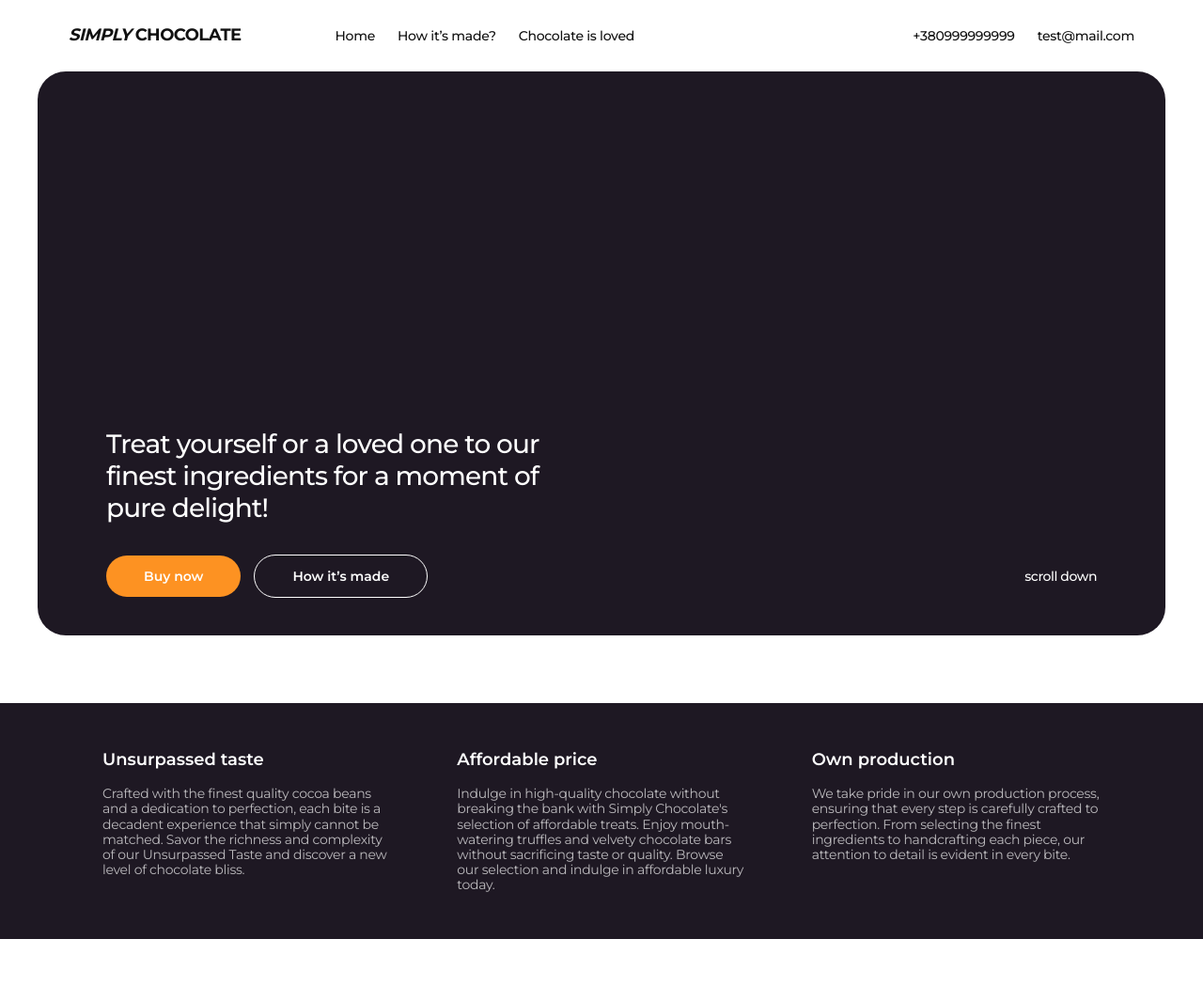
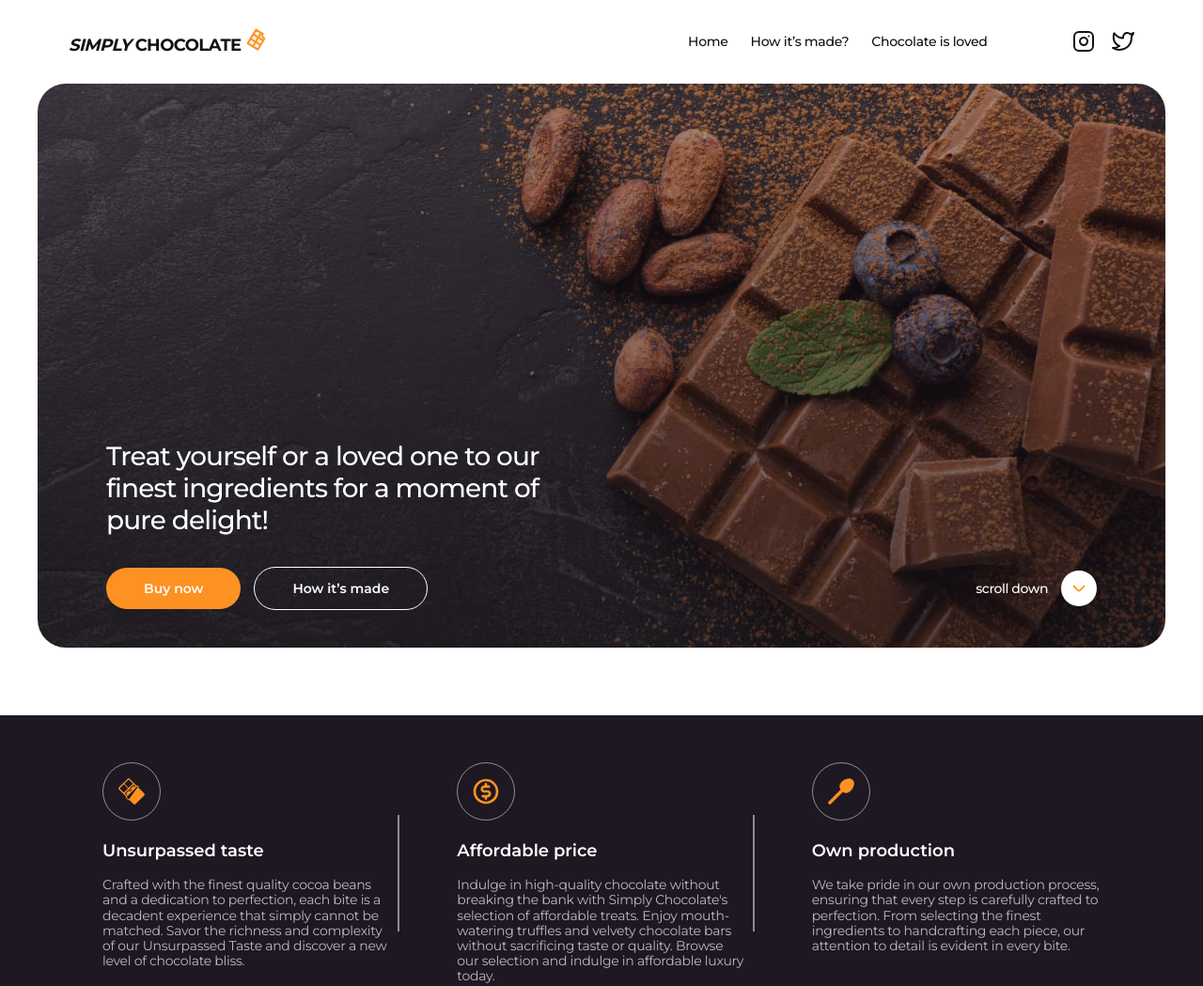
Before and after one commit to Romanna-Brych/fs-120-SIMPLY-CHOCOLATE, a plain HTML site: page index.html in a window 1280 px wide. Shown: the top 1049 px of the page at 94% size. Drawn offline with nearby package versions, Linux system fonts and the light colour scheme; files whose address does not match are found by name.

Commit message:
add styles

```diff
--- a/css/style.css
+++ b/css/style.css
@@ -69,19 +69,15 @@ a {
   margin: 0 auto;
 }
 
-/* =====HEADER======= */
+/*! =====HEADER======= */
 
-.header {
-  padding-top: 28px;
-  padding-bottom: 28px;
+.header-container {
+  display: flex;
+  align-items: center;
+  /* justify-content: space-between; */
 }
 
 .header-navigation {
-  display: flex;
-  align-items: center;
-}
-
-.header-container {
   display: flex;
   align-items: center;
 }
@@ -92,46 +88,69 @@ a {
   line-height: 1.11;
   letter-spacing: -0.03em;
   color: #111;
-  margin-right: 100px;
+  padding: 30px 0;
+  margin-right: 447px;
 }
 
-.header-logo-italic {
+.header-logo-part {
   font-style: italic;
 }
 
-.header-menu-list {
+.header-navigation-list {
   display: flex;
+  align-items: center;
   gap: 24px;
+  margin-right: 90px;
 }
 
-.header-menu-link {
+.header-navigation-item {
+}
+
+.header-navigation-link {
   font-weight: 500;
   font-size: 14px;
   line-height: 1.14;
   letter-spacing: -0.02em;
   color: #111;
+  display: block;
+  padding: 32px 0;
+  transition: color 250ms ease-in-out;
 }
 
-.header-address {
+.header-navigation-link:hover,
+.header-navigation-link:focus {
+  color: #fd9222;
+}
+
+.header-icons-list {
+  display: flex;
+  align-items: center;
+  justify-content: center;
+  gap: 18px;
   margin-left: auto;
 }
 
-.header-address-list {
-  display: flex;
-  gap: 24px;
+.header-icon-item {
+  width: 24px;
+  height: 24px;
 }
 
-.header-address-link {
-  font-weight: 500;
-  font-size: 14px;
-  line-height: 1.14;
-  letter-spacing: -0.02em;
-  color: #111;
+.header-icon-link {
+  width: 100%;
+  height: 100%;
+  padding: 28px 0;
+  box-sizing: border-box;
 }
 
-.header-menu-link:hover,
-.header-menu-link:focus {
-  color: #fd9222;
+.header-icon {
+  fill: transparent;
+  stroke: #111111;
+  transition: stroke 250ms ease-in-out;
+}
+
+.header-icon:hover,
+.header-icon:focus {
+  stroke: #fd9222;
 }
 
 /* =======HERO======== */
@@ -142,6 +161,11 @@ a {
   margin: 0 auto;
   border-radius: 30px;
   margin-bottom: 72px;
+  background-image: linear-gradient(
+      rgba(30, 24, 35, 0.4),
+      rgba(30, 24, 35, 0.4)
+    ),
+    url(../imeges/chocolate-covered.jpg);
 }
 
 .hero-wrapper {
@@ -167,6 +191,7 @@ a {
   background: #fd9222;
   border: none;
   margin-right: 14px;
+  transition: background-color 250ms ease-in-out, color 250ms ease-in-out;
 }
 
 .hero-btn:hover,
@@ -177,6 +202,13 @@ a {
 
 .hero-anchor-link {
   border: 1px solid #fff;
+  transition: border 250ms ease-in-out, color 250ms ease-in-out;
+}
+
+.hero-anchor-link:hover,
+.hero-anchor-link:focus {
+  border: 1px solid #fd9222;
+  color: #fd9222;
 }
 
 .hero-scroll-link {
@@ -186,6 +218,24 @@ a {
   letter-spacing: -0.03em;
   color: #fff;
   margin-left: auto;
+  display: flex;
+  align-items: center;
+  justify-items: center;
+}
+
+.hero-icon-scrol-wrapper {
+  display: flex;
+  align-items: center;
+  justify-content: center;
+  width: 38px;
+  height: 38px;
+  border-radius: 100%;
+  background-color: #fff;
+  margin-left: 14px;
+}
+
+.hero-icon-scroll {
+  fill: #fd9222;
 }
 
 /** ========FEATURES========= */
@@ -205,6 +255,32 @@ a {
 
 .features-item {
   width: calc((100% - 70px * 2) / 3);
+}
+
+.features-divider {
+  position: relative;
+}
+
+.features-divider::after {
+  content: "";
+  position: absolute;
+  top: 50%;
+  right: -70px;
+  border: 1px solid rgba(255, 255, 255, 0.5);
+  width: 124px;
+  height: 0px;
+  transform: rotate(-90deg);
+}
+
+.features-icon-wrapper {
+  border: 1px solid rgba(255, 255, 255, 0.5);
+  border-radius: 365px;
+  width: 62px;
+  height: 62px;
+  display: flex;
+  justify-content: center;
+  align-items: center;
+  margin-bottom: 22px;
 }
 
 .features-subtitle {
@@ -249,6 +325,14 @@ a {
 .taste-list {
   display: flex;
   gap: 19px;
+}
+
+.taste-item:first-child {
+  background-color: #fd9222;
+}
+
+.taste-item:nth-child(3n) {
+  background-color: #1e1823;
 }
 
 .taste-item {
--- a/index.html
+++ b/index.html
@@ -27,35 +27,38 @@
     <header class="header">
       <div class="container header-container">
         <nav class="header-navigation">
-          <a class="header-logo" href="./index.html">
-            <span class="header-logo-italic">SIMPLY</span> CHOCOLATE</a
-          >
-          <ul class="header-menu-list">
-            <li class="header-menu-item">
-              <a class="header-menu-link" href="">Home</a>
+          <a class="header-logo" href="index.html"
+            ><span class="header-logo-part">SIMPLY</span> CHOCOLATE
+            <svg class="header-icon-logo" width="24" height="24">
+              <use href="./imeges/symbol-defs.svg#icon-chocolate"></use>
+            </svg>
+          </a>
+          <ul class="header-navigation-list">
+            <li class="header-navigation-item">
+              <a class="header-navigation-link" href="">Home</a>
             </li>
-            <li class="header-menu-item">
-              <a class="header-menu-link" href="">How it’s made?</a>
+            <li class="header-navigation-item">
+              <a class="header-navigation-link" href="">How it’s made?</a>
             </li>
-            <li class="header-menu-item">
-              <a class="header-menu-link" href="">Chocolate is loved</a>
+            <li class="header-navigation-item">
+              <a class="header-navigation-link" href="">Chocolate is loved</a>
             </li>
           </ul>
         </nav>
-        <address class="header-address">
-          <ul class="header-address-list">
-            <li class="header-address-item">
-              <a class="header-address-link" href="tel:+380999999999"
-                >+380999999999</a
-              >
-            </li>
-            <li class="header-address-item">
-              <a class="header-address-link" href="mailto:test@mail.com"
-                >test@mail.com</a
-              >
-            </li>
-          </ul>
-        </address>
+        <ul class="header-icons-list">
+          <li class="header-icon-item">
+            <a class="header-icon-link" href=""></a
+            ><svg class="header-icon" width="24" height="24">
+              <use href="./imeges/symbol-defs.svg#icon-instagram"></use>
+            </svg>
+          </li>
+          <li class="header-icon-item">
+            <a class="header-icon-link" href=""></a
+            ><svg class="header-icon" width="24" height="24">
+              <use href="./imeges/symbol-defs.svg#icon-twitter"></use>
+            </svg>
+          </li>
+        </ul>
       </div>
     </header>
 
@@ -70,7 +73,16 @@
             <div class="hero-buttons">
               <button class="hero-btn btn" type="button">Buy now</button>
               <a class="hero-anchor-link btn" href="">How it’s made</a>
-              <a class="hero-scroll-link" href="">scroll down</a>
+              <a class="hero-scroll-link" href=""
+                >scroll down
+                <div class="hero-icon-scrol-wrapper">
+                  <svg class="hero-icon-scroll" width="22" height="22">
+                    <use
+                      href="./imeges/symbol-defs.svg#icon-fi-rr-angle-small-left"
+                    ></use>
+                  </svg>
+                </div>
+              </a>
             </div>
           </div>
         </div>
@@ -80,7 +92,14 @@
         <div class="container">
           <h2 hidden>Features</h2>
           <ul class="features-list">
-            <li class="features-item">
+            <li class="features-item features-divider">
+              <div class="features-icon-wrapper">
+                <svg class="features-icon" width="32" height="32">
+                  <use
+                    href="./imeges/symbol-defs.svg#icon-fluent-emoji-high-contrast_chocolate-bar"
+                  ></use>
+                </svg>
+              </div>
               <h3 class="features-subtitle">Unsurpassed taste</h3>
               <p class="features-item-text">
                 Crafted with the finest quality cocoa beans and a dedication to
@@ -89,7 +108,12 @@
                 Unsurpassed Taste and discover a new level of chocolate bliss.
               </p>
             </li>
-            <li class="features-item">
+            <li class="features-item features-divider">
+              <div class="features-icon-wrapper">
+                <svg class="features-icon" width="32" height="32">
+                  <use href="./imeges/symbol-defs.svg#icon-Coin"></use>
+                </svg>
+              </div>
               <h3 class="features-subtitle">Affordable price</h3>
               <p class="features-item-text">
                 Indulge in high-quality chocolate without breaking the bank with
@@ -100,6 +124,13 @@
               </p>
             </li>
             <li class="features-item">
+              <div class="features-icon-wrapper">
+                <svg class="features-icon" width="32" height="32">
+                  <use
+                    href="./imeges/symbol-defs.svg#icon-la_utensil-spoon"
+                  ></use>
+                </svg>
+              </div>
               <h3 class="features-subtitle">Own production</h3>
               <p class="features-item-text">
                 We take pride in our own production process, ensuring that every
```
Also changed, not shown: imeges/chocolate-covered.jpg (added), imeges/symbol-defs.svg (added).
